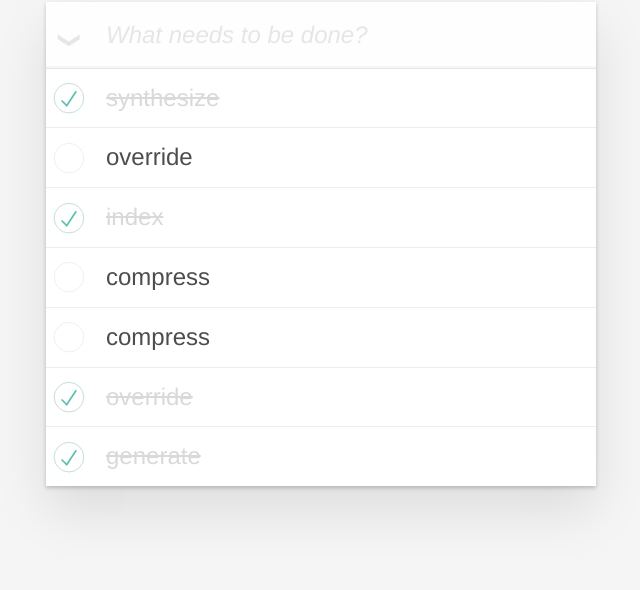
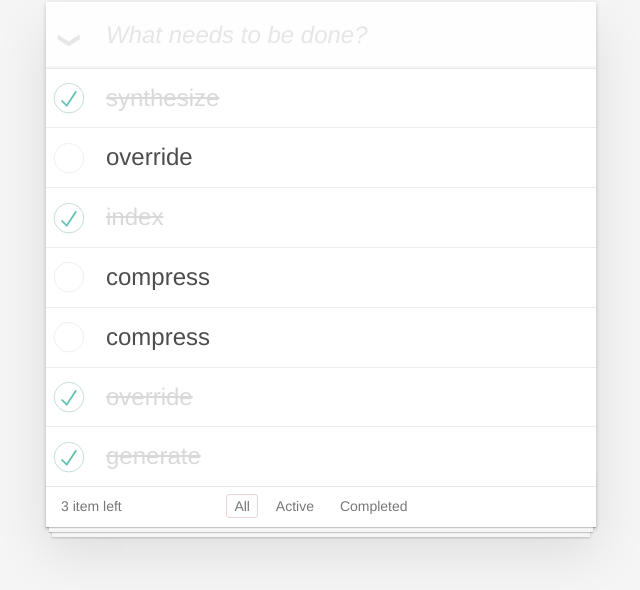
Before and after one commit to lubovMaximtseva/js-native-todo, a plain HTML site: page index.html in a window 1280 px wide. Shown: the part 128-718 px from the top of the page, without its empty margins (319-959 px from the left). Drawn offline with Linux system fonts and the light colour scheme.

Commit message:
created function for counting tasks

```diff
--- a/index.html
+++ b/index.html
@@ -26,7 +26,19 @@
           <ul class="todo-list"></ul>
         </section>
       </div>
+      <footer class="footer">
+        <span class="todo-count"><strong>1</strong> item left </span>
+        <ul class="filters">
+          <li><a href="#/all" class="selected">All</a></li>
+          <li><a href="#/active" class="">Active</a></li>
+          <li><a href="#/completed" class="">Completed</a></li>
+        </ul>
+        <button class="clear-completed" style="display: none;">
+          Clear completed
+        </button>
+      </footer>
     </section>
+
     <script src="./index.js"></script>
   </body>
 </html>
--- a/index.js
+++ b/index.js
@@ -9,6 +9,7 @@ let tasksList = [
 ];
 
 renderTasks(tasksList);
+countActiveTasks(tasksList);
 
 function createListItem(task) {
   const label = document.createElement("label");
@@ -67,6 +68,7 @@ function createNewTask() {
   tasksList.push(newTask);
   input.value = "";
   renderTasks(tasksList);
+  countActiveTasks(tasksList);
 }
 
 function deleteTask(event) {
@@ -74,6 +76,7 @@ function deleteTask(event) {
   const newTasksList = tasksList.filter(task => task.id !== id);
   tasksList = newTasksList;
   renderTasks(tasksList);
+  countActiveTasks(tasksList);
 }
 
 function toggleTask(event) {
@@ -87,4 +90,11 @@ function toggleTask(event) {
     return task;
   });
   tasksList = newTaskList;
+  countActiveTasks(tasksList);
 }
+
+function countActiveTasks(tasks) {
+  const newTasksList = tasks.filter(task => task.completed === false);
+  const strong = document.querySelector("strong");
+  strong.innerHTML = `${newTasksList.length}`;
+}
```
